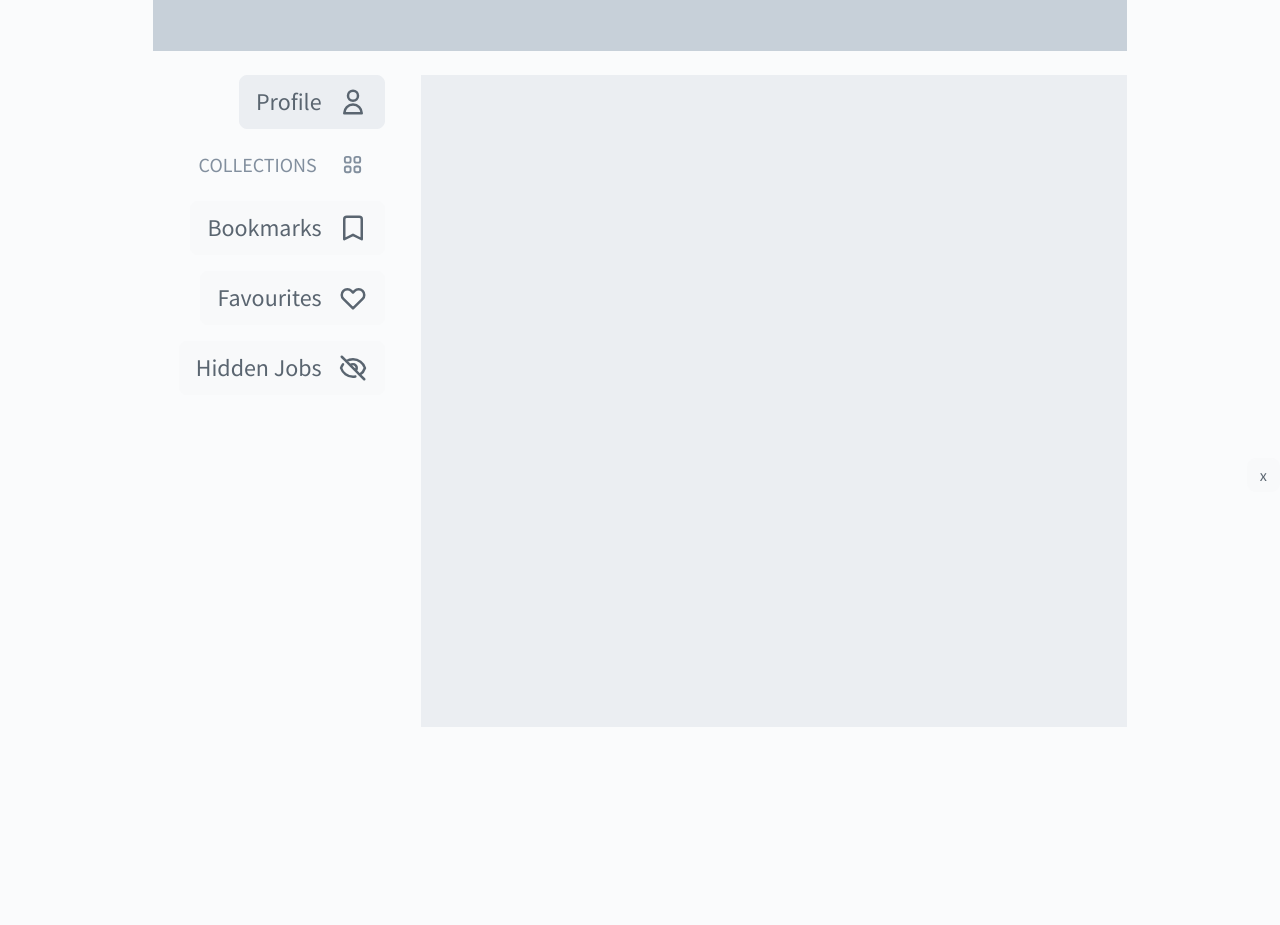
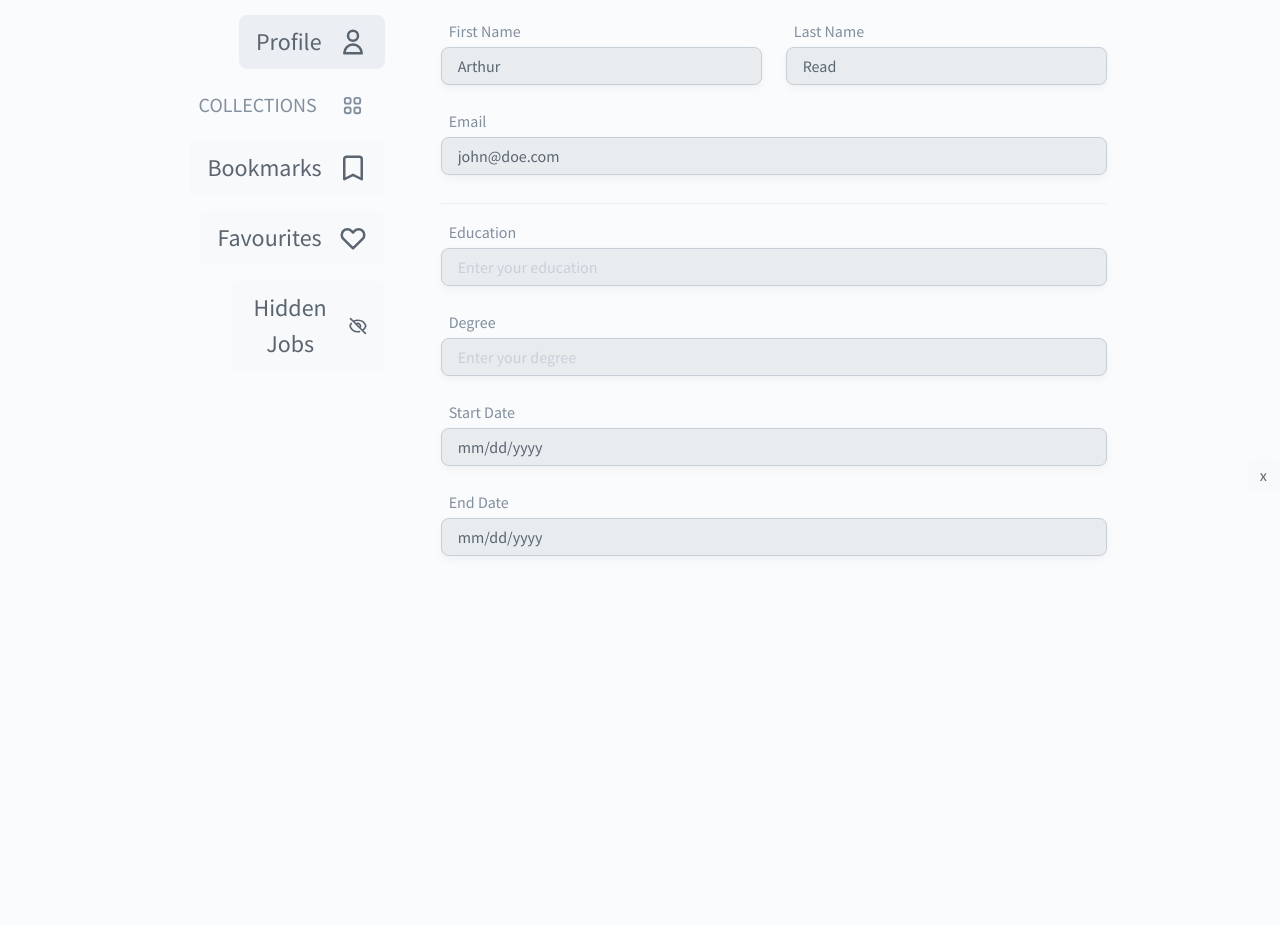
Before and after one commit to CIS-3750-Dream-Team/findrmote, a React app in the folder app/: page /profile in a window 1280 px wide. Shown: the part 308-1233 px from the top of the page. Before the commit the page ends 1035 px from the top, so only its background shows below. Built offline with nearby package versions, Linux system fonts and the light colour scheme.

Commit message:
task/create profile tab (#51)
* Profile Tab 85% done

* Completed with form submission setup

```diff
--- /dev/null
+++ b/app/src/js/components/ProfileTab.js
@@ -0,0 +1,520 @@
+import * as React from 'react';
+import { Formik, Field, Form, ErrorMessage, useFormikContext } from 'formik';
+import {
+  profileValidationCandidateSchema,
+  profileValidationEmployerSchema,
+  zeroValidationSchema,
+} from '../utils/validators';
+
+import '../../scss/profile-tab.scss';
+import '../../scss/error.scss';
+
+const { useEffect } = React;
+
+/**
+ * @see - https://formik.org/docs/api/useFormikContext
+ * @param {Object} props
+ * @returns - A helper React component that uses React Context to grab all the form values of Formik and trigger form submission manually
+ */
+function SubmitFormOnSave({ isSaved, setSaved, setEditable, session }) {
+  const {
+    submitForm,
+    isSubmitting,
+    validateForm,
+    setErrors,
+    setTouched,
+  } = useFormikContext();
+
+  useEffect(async () => {
+    // if form is not valid return
+    if (isSaved && !isSubmitting) {
+      try {
+        const errors = await validateForm();
+
+        if (errors && Object.keys(errors).length === 0) {
+          // Form is valid, do any success call
+          await submitForm();
+          setEditable(false);
+          setSaved(false);
+
+          return;
+        }
+
+        setTouched({ ...touchAllFields(session) });
+        setErrors({ ...errors });
+        setSaved(false);
+      } catch (e) {
+        console.log(e);
+      }
+    }
+  }, [isSaved]);
+
+  return null;
+}
+
+/**
+ * @param {string} session - The user session - candidate or employer
+ * @returns - an object with all the form fields set to true
+ */
+function touchAllFields(session) {
+  let touched = {
+    firstName: true,
+    lastName: true,
+    email: true,
+  };
+
+  if (session === 'candidate') {
+    touched = {
+      ...touched,
+      github: true,
+      linkedIn: true,
+      personalSite: true,
+      receiveNotification: true,
+      makeVisibleEmployers: true,
+      startDate: true,
+      endDate: true,
+    };
+
+    return touched;
+  }
+
+  return touched;
+}
+
+/**
+ * Function that sets up the initial values for form population and the validation schema
+ * @param {string} session - Candidate or Employer
+ * @param {Object} profileInformation - Pofile information about the user
+ * @returns a tuple of the initial form values and the validation schema based on the session
+ */
+function getInitialFormValuesAndValidationSchema(session, profileInformation) {
+  const {
+    firstName,
+    lastName,
+    email,
+    github,
+    linkedIn,
+    personalSite,
+    receiveNotification,
+    makeVisibleEmployers,
+    startDate,
+    endDate,
+  } = profileInformation;
+
+  let initialFormValues = {};
+  let validationSchema = zeroValidationSchema;
+
+  if (session === 'candidate') {
+    // set initial values for candidate
+    initialFormValues = {
+      firstName: firstName != null ? firstName : '',
+      lastName: lastName != null ? lastName : '',
+      email: email != null ? email : '',
+      github: github != null ? github : '',
+      linkedIn: linkedIn != null ? linkedIn : '',
+      personalSite: personalSite != null ? personalSite : '',
+      receiveNotification: receiveNotification != null ? receiveNotification : false,
+      makeVisibleEmployers: makeVisibleEmployers != null ? makeVisibleEmployers : false,
+      startDate: startDate != null ? startDate : '',
+      endDate: endDate != null ? endDate : '',
+    };
+
+    // set validation for candidate
+    validationSchema = profileValidationCandidateSchema;
+  } else if (session === 'employer') {
+    // set initial values for employer
+    initialFormValues = {
+      firstName: firstName != null ? firstName : '',
+      lastName: lastName != null ? lastName : '',
+      email: email != null ? email : '',
+    };
+
+    // set validation for employer
+    validationSchema = profileValidationEmployerSchema;
+  }
+
+  return [initialFormValues, validationSchema];
+}
+
+/**
+ * @param {Object} props
+ * @returns - The React Component that displays the Profile Form
+ */
+export default function ProfileTab({
+  session,
+  isEditable,
+  profileInformation,
+  isSaved,
+  setSaved,
+  setEditable,
+}) {
+  const [initialFormValues, validationSchema] = getInitialFormValuesAndValidationSchema(
+    session,
+    profileInformation
+  );
+  return (
+    <div className='my-1 px-2 justify-content-between profile-tab'>
+      <Formik
+        initialValues={initialFormValues}
+        validationSchema={validationSchema}
+        validateOnBlur
+        onSubmit={async (values) => console.log('submit', values)} // form submission handler - connect with the backend here
+      >
+        {(formikProps) => {
+          const props = {
+            ...formikProps,
+            isEditable,
+          };
+
+          return (
+            <div>
+              <ProfileCommon {...props} />
+              <div className='mb-3 mt-1 profile-tab--border-bottom'></div>
+              {session === 'candidate' ? <ProfileCandidateOptional {...props} /> : null}
+
+              {/* A React Component that handles the form submission trigger */}
+              <SubmitFormOnSave
+                isSaved={isSaved}
+                setSaved={setSaved}
+                setEditable={setEditable}
+                session={session}
+              />
+            </div>
+          );
+        }}
+      </Formik>
+    </div>
+  );
+}
+
+/**
+ * @param {Object} props
+ * @returns - The React Form with common fields between candidate and the employer
+ */
+function ProfileCommon({ errors, touched, isEditable }) {
+  return (
+    <Form className='row'>
+      {/* First Name Field */}
+      <div className='form-group col-12 col-md-6'>
+        <label
+          className={
+            errors?.firstName && touched?.firstName
+              ? 'error ms-2 mb-1'
+              : 'txt-0 ms-2 mb-1'
+          }
+          htmlFor='firstName'
+        >
+          <span className={errors?.firstName && touched?.firstName ? 'fw-bolder' : null}>
+            First Name
+          </span>{' '}
+          <ErrorMessage name='firstName' />
+        </label>
+        <Field
+          type='text'
+          id='firstName'
+          name='firstName'
+          placeholder='Enter your first name'
+          className='form-control mb-4 px-3'
+          autoComplete='on'
+          disabled={!isEditable}
+        />
+      </div>
+
+      {/* Last Name Field */}
+      <div className='form-group col-12 col-md-6'>
+        <label
+          className={
+            errors?.lastName && touched?.lastName ? 'error ms-2 mb-1' : 'txt-0 ms-2 mb-1'
+          }
+          htmlFor='lastName'
+        >
+          <span className={errors?.lastName && touched?.lastName ? 'fw-bolder' : null}>
+            Last Name
+          </span>{' '}
+          <ErrorMessage name='lastName' />
+        </label>
+        <Field
+          type='text'
+          id='lastName'
+          name='lastName'
+          placeholder='Enter your last name'
+          className='form-control mb-4 px-3'
+          autoComplete='on'
+          disabled={!isEditable}
+        />
+      </div>
+
+      {/* Email Field */}
+      <div className='form-group col-12'>
+        <label
+          className={
+            errors?.email && touched?.email ? 'error ms-2 mb-1' : 'txt-0 ms-2 mb-1'
+          }
+          htmlFor='email'
+        >
+          <span className={errors?.email && touched?.email ? 'fw-bolder' : null}>
+            Email
+          </span>{' '}
+          <ErrorMessage name='email' />
+        </label>
+        <Field
+          type='email'
+          id='email'
+          name='email'
+          placeholder='Enter your email'
+          className='form-control mb-4 px-3'
+          autoComplete='on'
+          disabled={!isEditable}
+        />
+      </div>
+    </Form>
+  );
+}
+
+/**
+ * @param {Object} props
+ * @returns - The React Form with optional fields for candidates
+ */
+function ProfileCandidateOptional({ errors, touched, isEditable }) {
+  return (
+    <Form className='row mb-4'>
+      {/* Education Field */}
+      <div className='form-group col-12'>
+        <label
+          className={
+            errors?.education && touched?.education
+              ? 'error ms-2 mb-1'
+              : 'txt-0 ms-2 mb-1'
+          }
+          htmlFor='education'
+        >
+          <span className={errors?.education && touched?.education ? 'fw-bolder' : null}>
+            Education
+          </span>{' '}
+          <ErrorMessage name='education' />
+        </label>
+        <Field
+          type='text'
+          id='education'
+          name='education'
+          placeholder='Enter your education'
+          className='form-control mb-4 px-3'
+          autoComplete='on'
+          disabled={!isEditable}
+        />
+      </div>
+
+      {/* Degree Field */}
+      <div className='form-group col-12'>
+        <label
+          className={
+            errors?.degree && touched?.degree ? 'error ms-2 mb-1' : 'txt-0 ms-2 mb-1'
+          }
+          htmlFor='degree'
+        >
+          <span className={errors?.degree && touched?.degree ? 'fw-bolder' : null}>
+            Degree
+          </span>{' '}
+          <ErrorMessage name='degree' />
+        </label>
+        <Field
+          type='text'
+          id='degree'
+          name='degree'
+          placeholder='Enter your degree'
+          className='form-control mb-4 px-3'
+          autoComplete='on'
+          disabled={!isEditable}
+        />
+      </div>
+
+      {/* Start Date Field */}
+      <div className='form-group col-12'>
+        <label
+          className={
+            errors?.startDate && touched?.startDate
+              ? 'error ms-2 mb-1'
+              : 'txt-0 ms-2 mb-1'
+          }
+          htmlFor='startDate'
+        >
+          <span className={errors?.startDate && touched?.startDate ? 'fw-bolder' : null}>
+            Start Date
+          </span>{' '}
+          <ErrorMessage name='startDate' />
+        </label>
+        <Field
+          type='date'
+          id='startDate'
+          name='startDate'
+          placeholder='Start Date'
+          className='form-control mb-4 px-3'
+          autoComplete='on'
+          disabled={!isEditable}
+        />
+      </div>
+
+      {/* End date Field */}
+      <div className='form-group col-12'>
+        <label
+          className={
+            errors?.endDate && touched?.endDate ? 'error ms-2 mb-1' : 'txt-0 ms-2 mb-1'
+          }
+          htmlFor='endDate'
+        >
+          <span className={errors?.endDate && touched?.endDate ? 'fw-bolder' : null}>
+            End Date
+          </span>{' '}
+          <ErrorMessage name='endDate' />
+        </label>
+        <Field
+          type='date'
+          id='endDate'
+          name='endDate'
+          placeholder='Enter your degree'
+          className='form-control mb-4 px-3'
+          autoComplete='on'
+          disabled={!isEditable}
+        />
+      </div>
+
+      {/* Github Field */}
+      <div className='form-group col-12'>
+        <label
+          className={
+            errors?.github && touched?.github ? 'error ms-2 mb-1' : 'txt-0 ms-2 mb-1'
+          }
+          htmlFor='github'
+        >
+          <span className={errors?.github && touched?.github ? 'fw-bolder' : null}>
+            Github
+          </span>{' '}
+          <ErrorMessage name='github' />
+        </label>
+        <Field
+          type='text'
+          id='github'
+          name='github'
+          placeholder='Link to your github'
+          className='form-control mb-4 px-3'
+          autoComplete='on'
+          disabled={!isEditable}
+        />
+      </div>
+
+      {/* LinkedIn Field */}
+      <div className='form-group col-12'>
+        <label
+          className={
+            errors?.linkedIn && touched?.linkedIn ? 'error ms-2 mb-1' : 'txt-0 ms-2 mb-1'
+          }
+          htmlFor='linkedIn'
+        >
+          <span className={errors?.linkedIn && touched?.linkedIn ? 'fw-bolder' : null}>
+            LinkedIn
+          </span>{' '}
+          <ErrorMessage name='linkedIn' />
+        </label>
+        <Field
+          type='text'
+          id='linkedIn'
+          name='linkedIn'
+          placeholder='Link to your linkedIn'
+          className='form-control mb-4 px-3'
+          autoComplete='on'
+          disabled={!isEditable}
+        />
+      </div>
+
+      {/* Personal Website Field */}
+      <div className='form-group col-12'>
+        <label
+          className={
+            errors?.personalSite && touched?.personalSite
+              ? 'error ms-2 mb-1'
+              : 'txt-0 ms-2 mb-1'
+          }
+          htmlFor='personalSite'
+        >
+          <span
+            className={errors?.personalSite && touched?.personalSite ? 'fw-bolder' : null}
+          >
+            Personal Website
+          </span>{' '}
+          <ErrorMessage name='personalSite' />
+        </label>
+        <Field
+          type='text'
+          id='personalSite'
+          name='personalSite'
+          placeholder='Link to your personal website'
+          className='form-control mb-4 px-3'
+          autoComplete='on'
+          disabled={!isEditable}
+        />
+      </div>
+
+      {/* Make Account Visible Checkbox */}
+      <div className='form-group col-12'>
+        <Field
+          type='checkbox'
+          id='makeVisibleEmployers'
+          name='makeVisibleEmployers'
+          className='form-check-input'
+          autoComplete='on'
+          disabled={!isEditable}
+        />
+        <label
+          className={
+            errors?.makeVisibleEmployers && touched?.makeVisibleEmployers
+              ? 'error ms-2 mb-1'
+              : 'txt-0 ms-2 mb-1'
+          }
+          htmlFor='makeVisibleEmployers'
+        >
+          <span
+            className={
+              errors?.makeVisibleEmployers && touched?.makeVisibleEmployers
+                ? 'fw-bolder'
+                : null
+            }
+          >
+            Make my account visible to employers
+          </span>{' '}
+          <ErrorMessage name='makeVisibleEmployers' />
+        </label>
+      </div>
+
+      {/* Receive Notification Checkbox */}
+      <div className='form-group col-12'>
+        <Field
+          type='checkbox'
+          id='receiveNotification'
+          name='receiveNotification'
+          className='form-check-input'
+          autoComplete='on'
+          disabled={!isEditable}
+        />
+        <label
+          className={
+            errors?.receiveNotification && touched?.receiveNotification
+              ? 'error ms-2 mb-1'
+              : 'txt-0 ms-2 mb-1'
+          }
+          htmlFor='receiveNotification'
+        >
+          <span
+            className={
+              errors?.receiveNotification && touched?.receiveNotification
+                ? 'fw-bolder'
+                : null
+            }
+          >
+            Receive Notification
+          </span>{' '}
+          <ErrorMessage name='receiveNotification' />
+        </label>
+      </div>
+    </Form>
+  );
+}
--- a/app/src/js/pages/Profile.js
+++ b/app/src/js/pages/Profile.js
@@ -9,13 +9,18 @@ import {
   HiOutlineEyeOff,
   HiOutlineBriefcase
 } from "react-icons/hi";
+import ProfileTab from '../components/ProfileTab';
 
 import { Session } from '../utils/contexts';
 
+import '../../scss/profile.scss';
+import dummy from '../../assests/dummy.png';
 
 function Profile(props) {
   const session = useContext(Session);
   const [page, setPage] = useState({profile: true});
+  const [saved, setSaved] = useState(false);
+  const [editable, setEditable] = useState(false);
 
   const sidebar = [
     {
@@ -64,14 +69,59 @@ function Profile(props) {
     }
   ];
 
+  const handleEdit = () => {
+    setEditable(true);
+  }
+
+  const handleCancel = () => {
+    setEditable(false);
+    setSaved(false);
+  }
+
+  const handleSave = () => {
+    // when save is clicked the saved value gets passed down and triggers a form submission
+    setSaved(true);
+  }
 
   return (
     /* Remove the 'bg-#' classes as you add shit */
     <div id="profile" className="px-3 h-100">
       <div className="row justify-content-center h-100">
         <div className="col-sm col-10 mt-5 h-100">
-          <div className="row h-25 bg-2">
+          <div className="row">
             {/* Put the profile header here */}
+            <div className="offset-lg-3 col-lg-9">
+              <div className="ms-lg-4 mx-lg-1 px-lg-3 row">
+                <div className="col-lg-2">
+                  <img className='img-fluid profile-img' src={dummy}/> { /* Update the profile image here */}
+                </div>
+                <div className="col-lg-4 align-self-center">
+                  <h1>Arthur Read</h1> { /* TODO: update the profile name here */ }
+                </div>
+                {/* Edit Save Cancel Buttons */}
+                <div className="col-lg-4 align-self-center">
+                  {
+                    !editable ? <button onClick={handleEdit}
+                      className="btn btn-primary btn-sm">Edit</button> : (
+                      <div className='row'>
+                        <div className="col-3">
+                          <button onClick={handleSave} className="btn btn-primary btn-sm mr-3">
+                            Save
+                          </button>
+                        </div>
+                        <div className="col-3">
+                          <button onClick={handleCancel}
+                            className="btn btn-danger btn-sm">
+                            Cancel
+                          </button>
+                        </div>
+                      </div>
+                      )
+                  }
+                </div>
+              </div>
+            </div>
+
           </div>
 
           <div className="row h-100 mt-4">
@@ -81,8 +131,9 @@ function Profile(props) {
               </div>
               <div className="d-lg-flex d-none flex-column align-items-end">
                 {/* Desktop Sidebar Navigation */}
-                {sidebar.filter(item => item.visible ?? true).map(item => (
+                {sidebar.filter(item => item.visible ?? true).map((item, i)=> (
                   <button
+                  key={i}
                     onClick={() => item.name && setPage({[item.name]: true})}
                     className={item.classes || (`
                       btn btn-${page[item.name] ? 'secondary' : 'light'} btn-lg
@@ -95,10 +146,21 @@ function Profile(props) {
               </div>
             </div>
 
-            <div className="content col-lg row-sm bg-1 ms-lg-4 mt-lg-0 mt-4 h-100">
+            <div className="content col-lg row-sm ms-lg-4 mt-lg-0 mt-4 h-100">
               {page.profile && (
                 <div className="d-flex flex-column">
                   {/* Put the Profile tab contents here (Issue #35) */}
+                  { session ? (<ProfileTab profileInformation={{
+                      firstName: 'Arthur',
+                      lastName: 'Read',
+                      email: 'john@doe.com',
+                    }}
+                    isEditable={editable}
+                    session={'candidate'}
+                    isSaved={saved}
+                    setSaved={setSaved}
+                    setEditable={setEditable}
+                  />) : (<h3>Please login to view your profile</h3>)}
                 </div>
               )}
 
--- a/app/src/js/utils/validators.js
+++ b/app/src/js/utils/validators.js
@@ -1,8 +1,20 @@
 import * as yup from 'yup';
+
+const emailValidation = yup.string().email('enter a valid email').required('(required)');
+const firstNameValidation = yup
+  .string()
+  .required('(required)')
+  .min(2, '(must be ateast 2 character)');
+const lastNameValidation = yup
+  .string()
+  .required('(required)')
+  .min(2, '(must be ateast 2 character)');
+const urlValidation = yup.string().trim().notRequired().url('(must be a valid url)');
+const normalValidation = yup.string().trim().notRequired();
 
 // validation schema for login page
 export const loginValidationSchema = yup.object().shape({
-  email: yup.string().email('enter a valid email').required('(required)'),
+  email: emailValidation,
   password: yup
     .string()
     .required('(required)')
@@ -11,3 +23,27 @@ export const loginValidationSchema = yup.object().shape({
       '(must be minimum 8 characters, at least 1 letter and 1 number)'
     ),
 });
+
+export const profileValidationCandidateSchema = yup.object().shape({
+  firstName: firstNameValidation,
+  lastName: lastNameValidation,
+  email: emailValidation,
+  github: urlValidation,
+  education: normalValidation,
+  degree: normalValidation,
+  github: urlValidation,
+  linkedIn: urlValidation,
+  personalSite: urlValidation,
+  receiveNotification: yup.boolean(),
+  makeVisibleEmployers: yup.boolean(),
+  startDate: yup.date().notRequired(),
+  endDate: yup.date().notRequired().when('startDate', (startDate, schema) => (startDate && schema.min(startDate, '(cannot be smaller than start date)')))
+});
+
+export const profileValidationEmployerSchema = yup.object().shape({
+  firstName: firstNameValidation,
+  lastName: lastNameValidation,
+  email: emailValidation,
+})
+
+export const zeroValidationSchema = yup.object().shape({});
--- a/app/src/scss/custom.scss
+++ b/app/src/scss/custom.scss
@@ -75,7 +75,6 @@ body {
 
     &:disabled {
       border: 1px solid $grey2;
-      cursor: not-allowed;
     }
 
     &::placeholder {
--- /dev/null
+++ b/app/src/scss/profile-tab.scss
@@ -0,0 +1,15 @@
+@import 'main';
+@import 'custom';
+
+.profile-tab {
+  height: 560px;
+  overflow-y: auto;
+
+  &--border-bottom {
+    border-bottom: 0.5px solid $grey1;
+  }
+
+  & p {
+    font-size: 18px;
+  }
+}
```
Also changed, not shown: app/src/scss/profile.scss (+7 -0 lines), app/src/assests/dummy.png (added).
